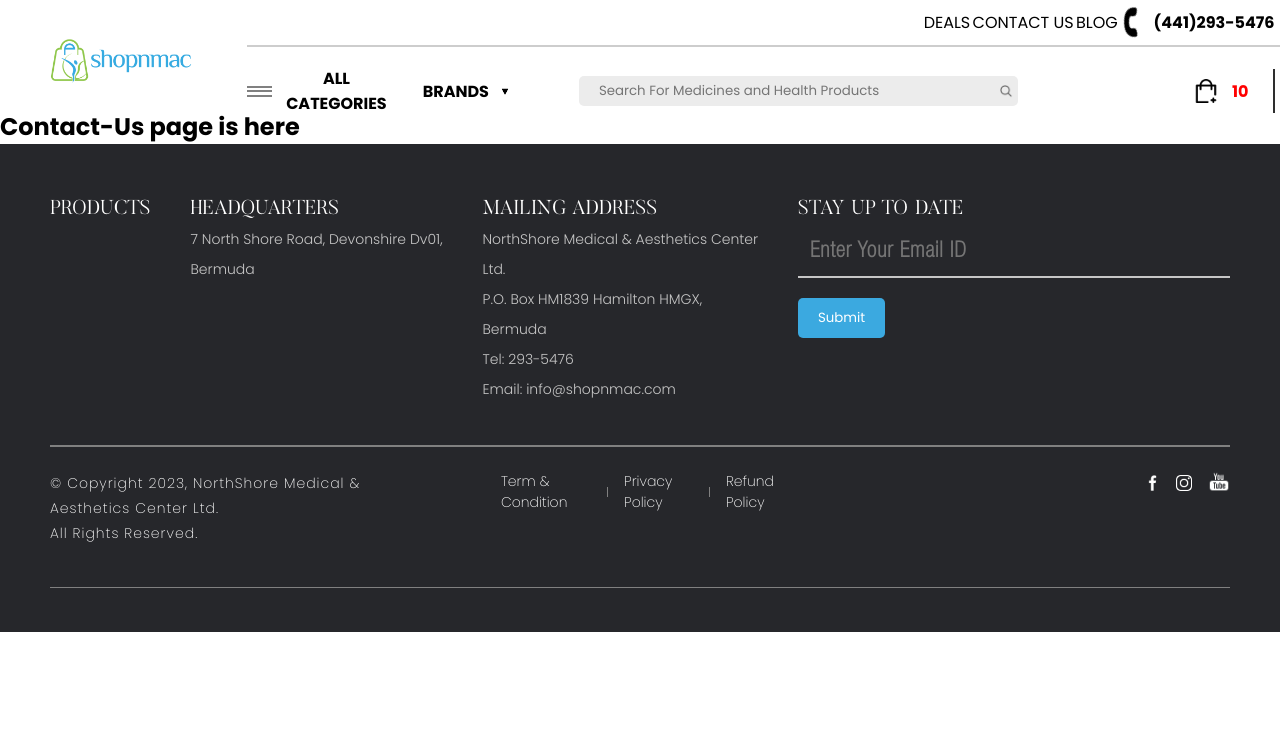
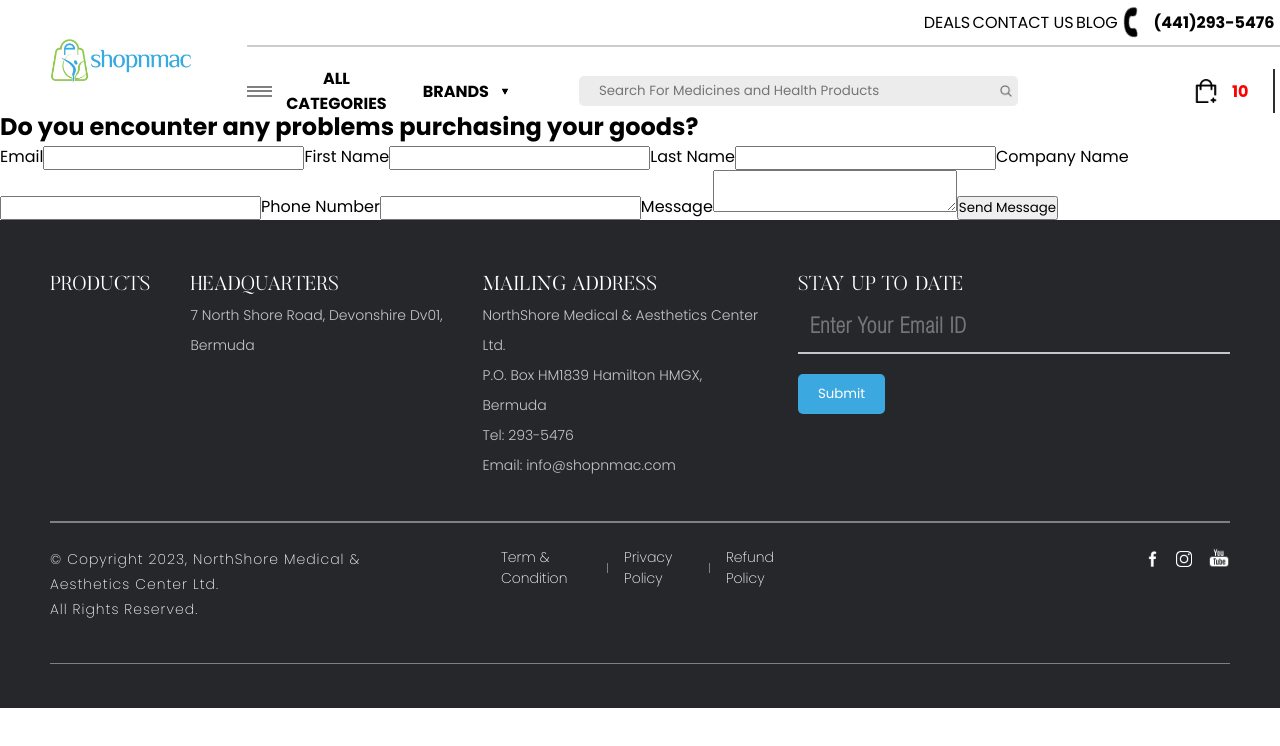
Before and after one commit to iam-nilanj0n/shopnmac-react, a React (Create React App) app: page /contact-us in a window 1280 px wide. Shown: the top 746 px of the page. Built offline with nearby package versions, Linux system fonts and the light colour scheme.

Commit message:
Update ContactUs.jsx

```diff
--- a/src/components/WebPageRouteComponents/contact-us/ContactUs.jsx
+++ b/src/components/WebPageRouteComponents/contact-us/ContactUs.jsx
@@ -4,10 +4,42 @@
 import FooterComponent from '../../LayOutComponents/FooterComponent/FooterComponent';
 
 export default function ContactUs() {
+
+  const contactUsFormSubmitHandler = (event)=>{
+     event.preventDefault()
+  }
   return (
     <div className='ContactUs'>
         <HeaderComponent />
-        <h1>Contact-Us page is here</h1>
+        <main className='ContactUs-Main'>
+          <div className='ContactUs-Main-Left'>
+            <h1>Do you encounter any problems purchasing your goods?</h1>
+            <form>
+
+              <label>Email</label>
+              <input type='email'/>
+
+              <label>First Name</label>
+              <input type='text'/>
+
+              <label>Last Name</label>
+              <input type='text'/>
+
+              <label>Company Name</label>
+              <input type='text'/>
+
+              <label>Phone Number</label>
+              <input type='text'/>
+
+              <label>Message</label>
+              <textarea></textarea>
+
+              <button onClick={(e)=>contactUsFormSubmitHandler(e)} >Send Message</button>
+            </form>
+          </div>
+
+          <div className='ContactUs-Main-Right'></div>
+        </main>
         <FooterComponent />
     </div>
   )
```
